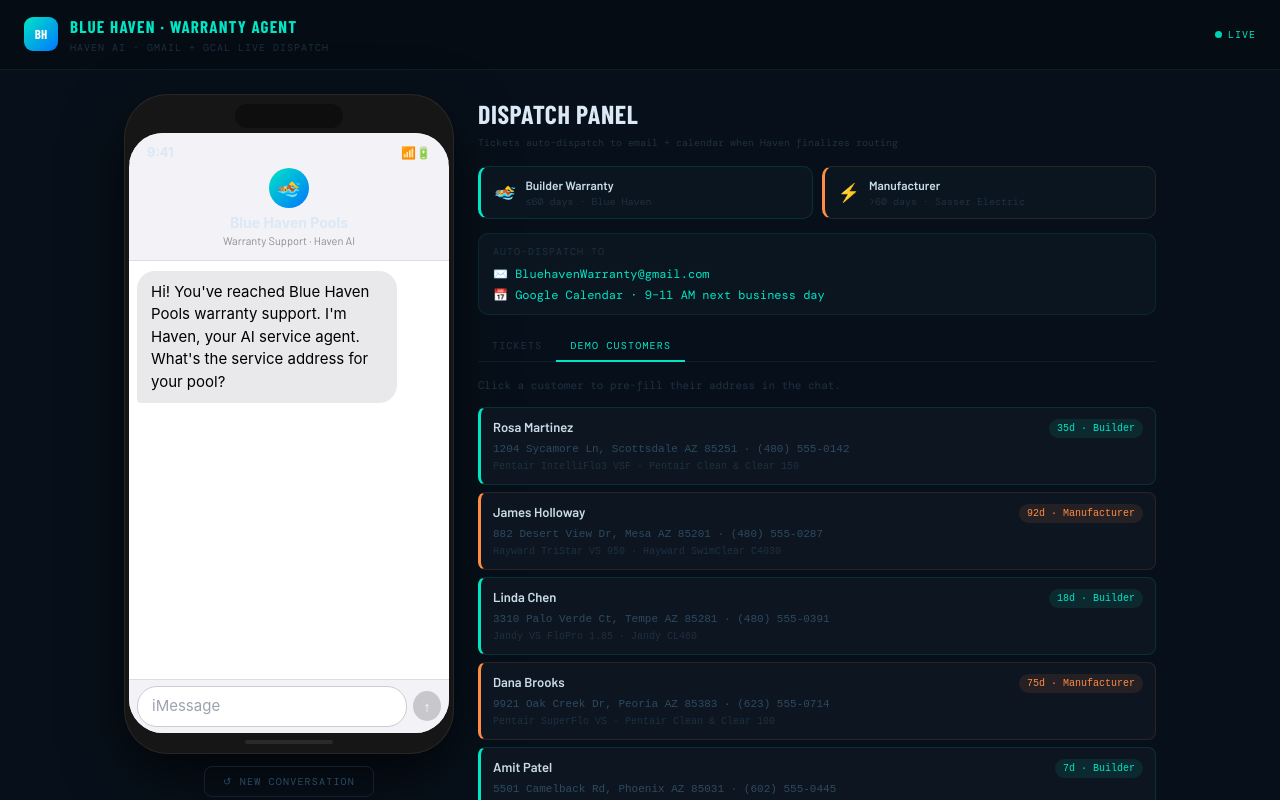
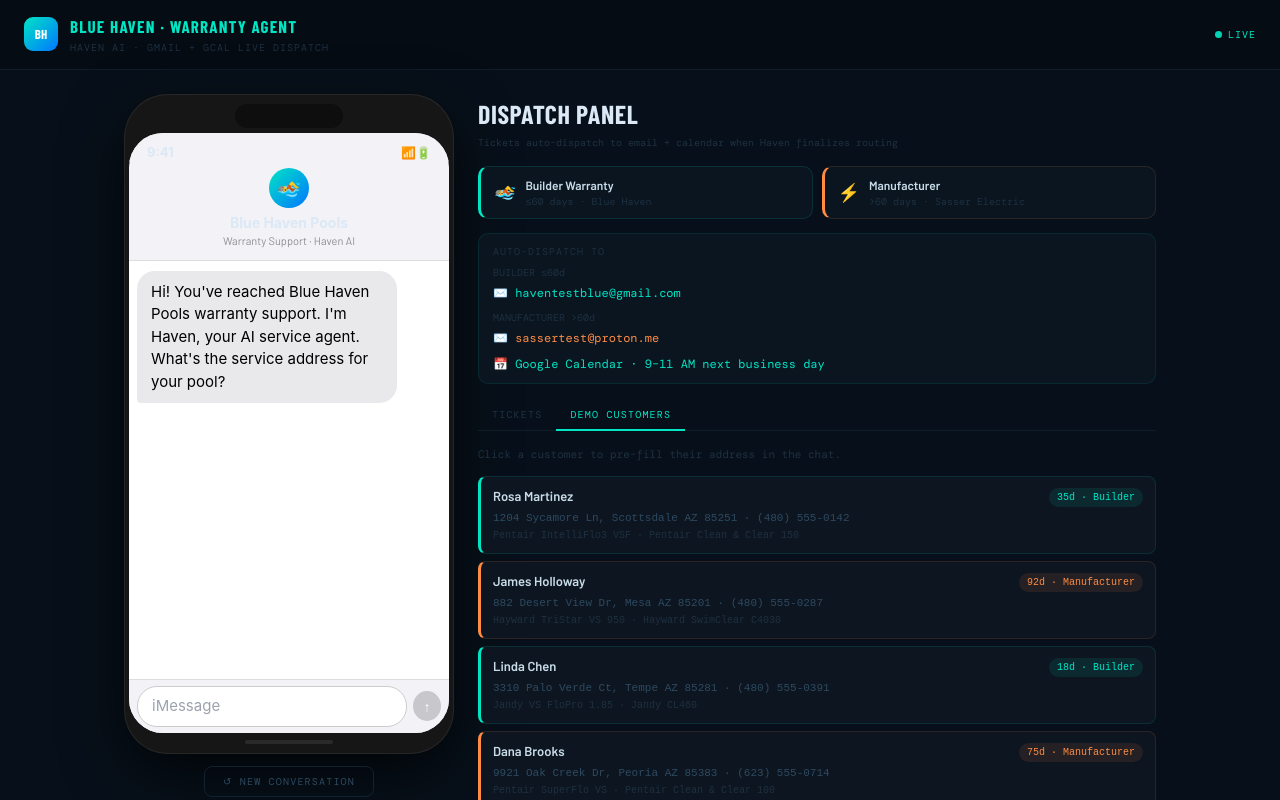
Before and after one commit to bowills-srb/Haven-Ai, a Next.js app: page / in a window 1280 px wide. Shown: the top 800 px of the page. Built offline with nearby package versions, Linux system fonts and the light colour scheme; a web font is replaced by a local one.

Commit message:
Split dispatch email by warranty type
Builder (≤60d) → haventestblue@gmail.com
Manufacturer (>60d) → sassertest@proton.me
Dispatch panel and ticket cards show correct email per route.

https://claude.ai/code/session_01ArUb9oP6QTSxByK59NbdJF

```diff
--- a/app/api/dispatch/route.ts
+++ b/app/api/dispatch/route.ts
@@ -2,10 +2,14 @@ import { NextRequest, NextResponse } from "next/server";
 import Anthropic from "@anthropic-ai/sdk";
 import { buildDispatchPrompt, WarrantyTicket } from "@/lib/warranty";
 
-const client = new Anthropic({ apiKey: process.env.ANTHROPIC_API_KEY });
-
 export async function POST(req: NextRequest) {
   try {
+    const apiKey = process.env.ANTHROPIC_API_KEY;
+    if (!apiKey) {
+      return NextResponse.json({ error: "ANTHROPIC_API_KEY is not set" }, { status: 500 });
+    }
+    const client = new Anthropic({ apiKey });
+
     const ticket: WarrantyTicket = await req.json();
 
     if (!ticket || !ticket.id) {
--- a/app/page.tsx
+++ b/app/page.tsx
@@ -1,7 +1,7 @@
 "use client";
 
 import { useState, useRef, useEffect, KeyboardEvent } from "react";
-import { POOL_DB, MANUFACTURERS, SASSER, DISPATCH_EMAIL, parseTicket, WarrantyTicket } from "@/lib/warranty";
+import { POOL_DB, MANUFACTURERS, SASSER, BUILDER_EMAIL, MANUFACTURER_EMAIL, parseTicket, WarrantyTicket } from "@/lib/warranty";
 
 // ── helpers ──────────────────────────────────────────────────────────────────
 
@@ -279,7 +279,7 @@ function TicketCard({ t }: { t: WarrantyTicket }) {
                   marginBottom: 3,
                 }}
               >
-                {t.actionStatus.emailSent ? "✓" : "✗"} Email → {DISPATCH_EMAIL}
+                {t.actionStatus.emailSent ? "✓" : "✗"} Email → {t.route === "builder" ? BUILDER_EMAIL : MANUFACTURER_EMAIL}
               </div>
               <div
                 style={{
@@ -771,10 +771,17 @@ export default function App() {
               >
                 Auto-Dispatch To
               </div>
-              <div
-                style={{ fontSize: 12, color: "#00e5c4", fontFamily: "'DM Mono',monospace", marginBottom: 3 }}
-              >
-                ✉️ {DISPATCH_EMAIL}
+              <div style={{ fontSize: 10, color: "#1e3040", fontFamily: "'DM Mono',monospace", marginBottom: 4 }}>
+                BUILDER ≤60d
+              </div>
+              <div style={{ fontSize: 12, color: "#00e5c4", fontFamily: "'DM Mono',monospace", marginBottom: 8 }}>
+                ✉️ {BUILDER_EMAIL}
+              </div>
+              <div style={{ fontSize: 10, color: "#1e3040", fontFamily: "'DM Mono',monospace", marginBottom: 4 }}>
+                MANUFACTURER &gt;60d
+              </div>
+              <div style={{ fontSize: 12, color: "#ff8c42", fontFamily: "'DM Mono',monospace", marginBottom: 8 }}>
+                ✉️ {MANUFACTURER_EMAIL}
               </div>
               <div style={{ fontSize: 12, color: "#00e5c4", fontFamily: "'DM Mono',monospace" }}>
                 📅 Google Calendar · 9–11 AM next business day
--- a/lib/warranty.ts
+++ b/lib/warranty.ts
@@ -92,7 +92,8 @@ export const SASSER = {
   email: "service@sasserelectric.com",
 };
 
-export const DISPATCH_EMAIL = "BluehavenWarranty@gmail.com";
+export const BUILDER_EMAIL = "haventestblue@gmail.com";
+export const MANUFACTURER_EMAIL = "sassertest@proton.me";
 
 export function getServiceDate(): string {
   const d = new Date();
@@ -169,6 +170,7 @@ export function parseTicket(text: string): { clean: string; ticket: WarrantyTick
 
 export function buildDispatchPrompt(ticket: WarrantyTicket): string {
   const isBuilder = ticket.route === "builder";
+  const dispatchEmail = isBuilder ? BUILDER_EMAIL : MANUFACTURER_EMAIL;
   const fmt = (d: Date) =>
     d.toLocaleTimeString("en-US", { hour: "numeric", minute: "2-digit", hour12: true });
   const fmtDate = (s: string) => {
@@ -222,7 +224,7 @@ export function buildDispatchPrompt(ticket: WarrantyTicket): string {
 
   return (
     "Complete both tasks using your tools:\n\n" +
-    `TASK 1 - Send email to ${DISPATCH_EMAIL}\nSubject: ${subject}\nBody:\n${emailBody}\n\n` +
+    `TASK 1 - Send email to ${dispatchEmail}\nSubject: ${subject}\nBody:\n${emailBody}\n\n` +
     `TASK 2 - Create calendar event:\nTitle: ${ticket.id} — ${ticket.customerName} Pool Service\n` +
     `Date: ${ticket.serviceDate}\nTime: 9:00 AM–11:00 AM\nLocation: ${ticket.customerAddress}\nDescription: ${eventDesc}\n\n` +
     'Reply with JSON only: {"emailSent":true,"eventCreated":true}'
```
